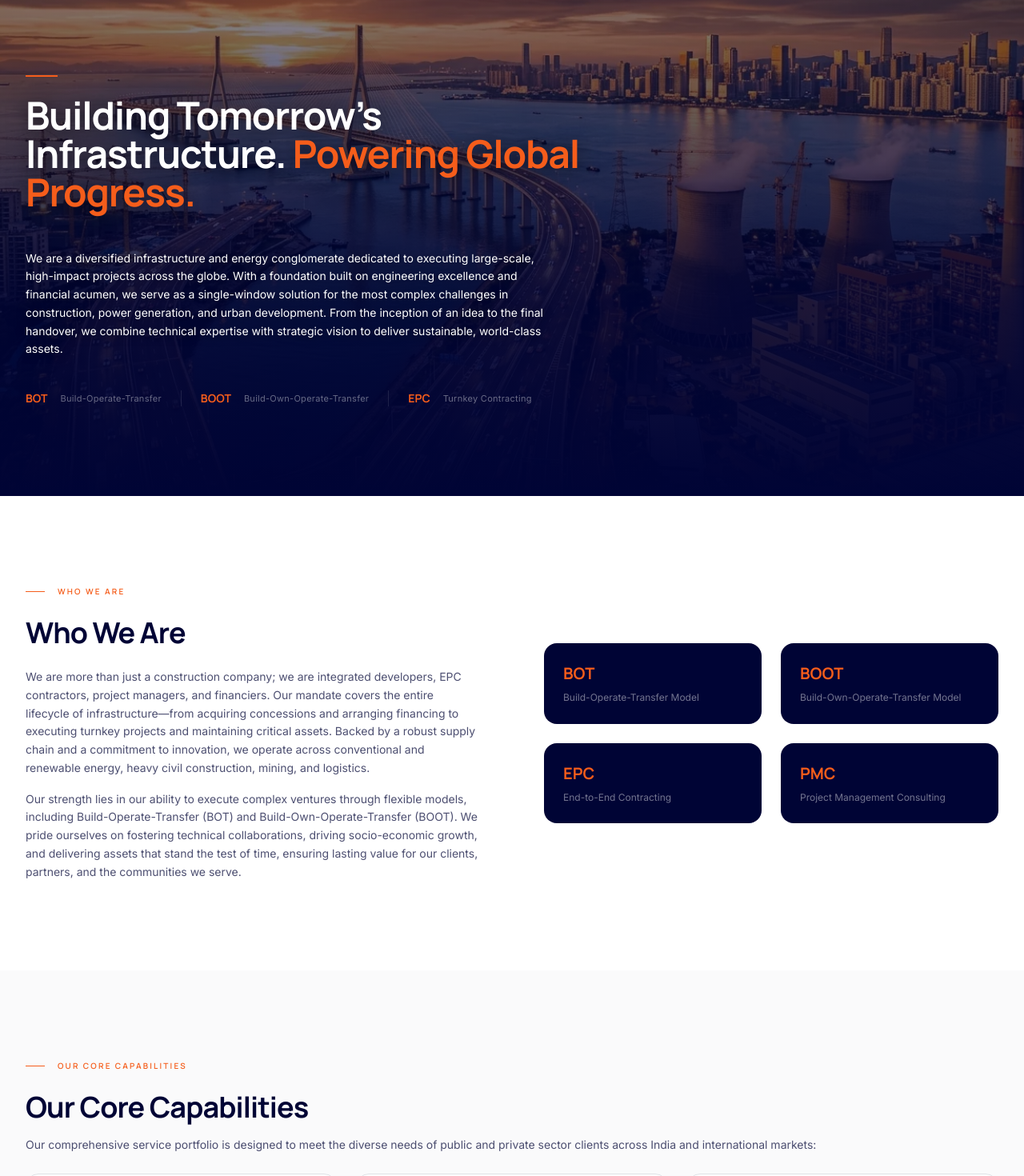
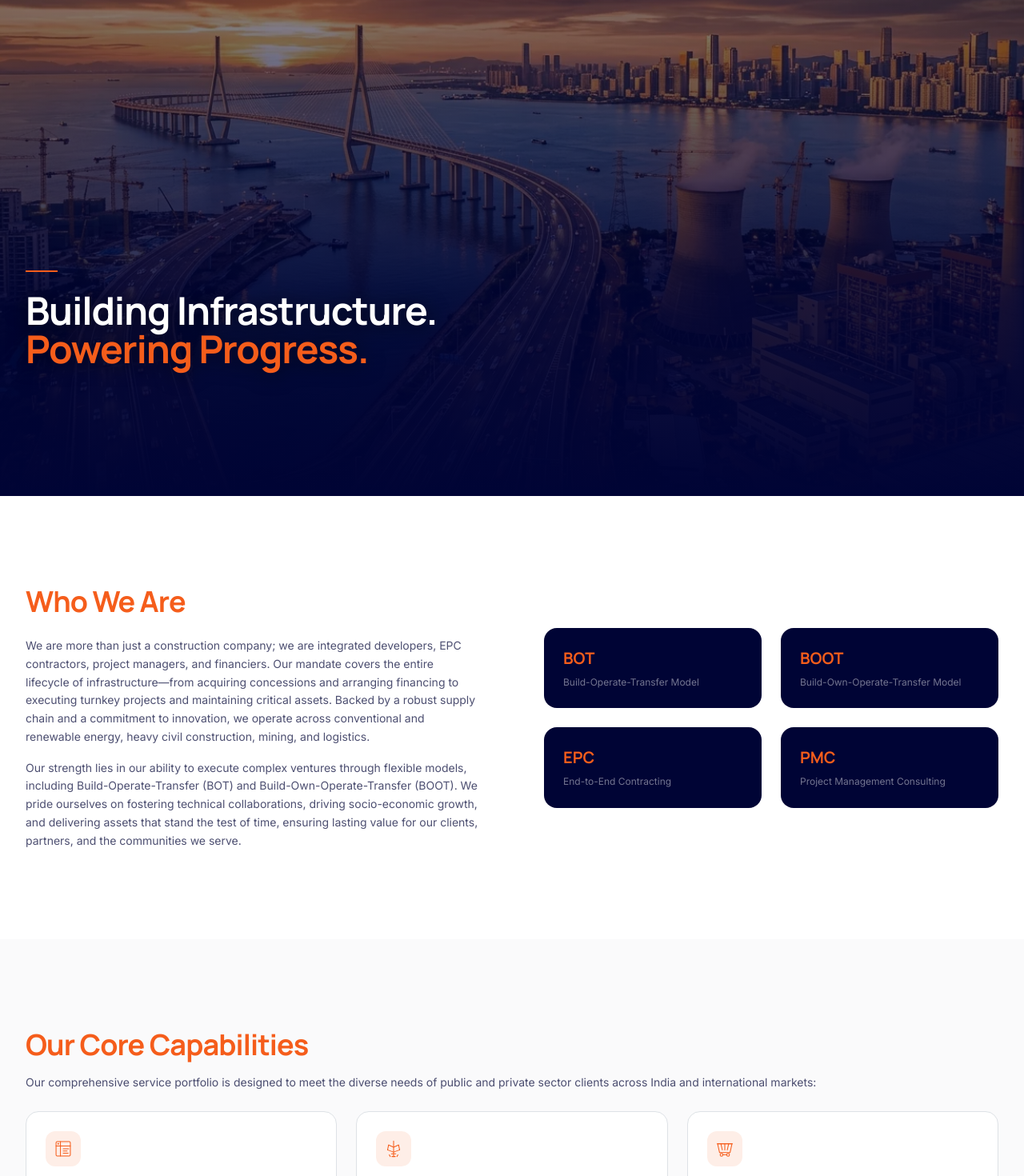
Before and after one commit to psychonimus/Trion, a React (Vite) app: page /about in a window 1280 px wide. Shown: the part 180-1650 px from the top of the page at 80% size. Built offline with nearby package versions, Linux system fonts and the light colour scheme; a web font is replaced by a local one.

Commit message:
new footer hover effect changes

```diff
--- a/src/App.jsx
+++ b/src/App.jsx
@@ -70,7 +70,7 @@ function HomePage() {
       <VerticalSlides />
       <OurAgency />
       <OurServices />
-      <FeaturedProjects />
+      {/* <FeaturedProjects /> */}
       <CtaSection />
     </main>
   );
--- a/src/components/aboutUs/AboustUs.jsx
+++ b/src/components/aboutUs/AboustUs.jsx
@@ -653,10 +653,10 @@ export default function AboustUs() {
             style={heroCss(0.3)}
             className="font-primary font-bold text-white text-3xl sm:text-4xl lg:text-5xl leading-tight tracking-tight max-w-3xl mb-5 drop-shadow-[0_2px_12px_rgba(0,0,0,0.6)]"
           >
-            Building Tomorrow’s Infrastructure.{" "}
-            <span className="text-[#f55d1b]">Powering Global Progress.</span>
+            Building Infrastructure. <br />
+            <span className="text-[#f55d1b]">Powering Progress.</span>
           </h1>
-          <p
+          {/* <p
             style={heroCss(0.42)}
             className="font-secondary text-white text-sm leading-relaxed max-w-2xl mb-10 drop-shadow-[0_1px_6px_rgba(0,0,0,0.5)]"
           >
@@ -668,8 +668,8 @@ export default function AboustUs() {
             development. From the inception of an idea to the final handover, we
             combine technical expertise with strategic vision to deliver
             sustainable, world-class assets.
-          </p>
-          <div style={heroCss(0.54)} className="flex flex-wrap gap-0">
+          </p> */}
+          {/* <div style={heroCss(0.54)} className="flex flex-wrap gap-0">
             {[
               ["BOT", "Build-Operate-Transfer"],
               ["BOOT", "Build-Own-Operate-Transfer"],
@@ -687,7 +687,7 @@ export default function AboustUs() {
                 </span>
               </div>
             ))}
-          </div>
+          </div> */}
         </div>
       </section>
 
@@ -695,8 +695,8 @@ export default function AboustUs() {
         <div className="max-w-7xl 2xl:max-w-[1580px] mx-auto px-6 lg:px-8">
           <div className="grid grid-cols-1 lg:grid-cols-2 gap-12 lg:gap-20 items-center">
             <div ref={whoL} style={anim(whoLv, 0)}>
-              <SectionLabel>Who We Are</SectionLabel>
-              <h2 className="font-primary font-bold text-[#000435] text-2xl sm:text-3xl lg:text-4xl leading-tight tracking-tight mb-6">
+
+              <h2 className="font-primary font-bold text-[#f55d1b] text-2xl sm:text-3xl lg:text-4xl leading-tight tracking-tight mb-6">
                 Who We Are
               </h2>
               <div className="space-y-4 font-secondary text-[#000435]/70 text-sm leading-relaxed">
@@ -754,9 +754,9 @@ export default function AboustUs() {
       >
         <div className="max-w-7xl 2xl:max-w-[1580px] mx-auto px-6 lg:px-8">
           <div ref={capH} style={anim(capHv, 0)} className="mb-4">
-            <SectionLabel>Our Core Capabilities</SectionLabel>
+
             <div className="flex flex-col  w-full gap-3">
-              <h2 className="font-primary font-bold text-[#000435] text-2xl sm:text-3xl lg:text-4xl leading-tight tracking-tight max-w-2xl">
+              <h2 className="font-primary font-bold text-[#f55d1b] text-2xl sm:text-3xl lg:text-4xl leading-tight tracking-tight max-w-2xl">
                 Our Core Capabilities
               </h2>
               <p className="font-secondary text-[#000435]/70 text-sm leading-relaxed">
```
